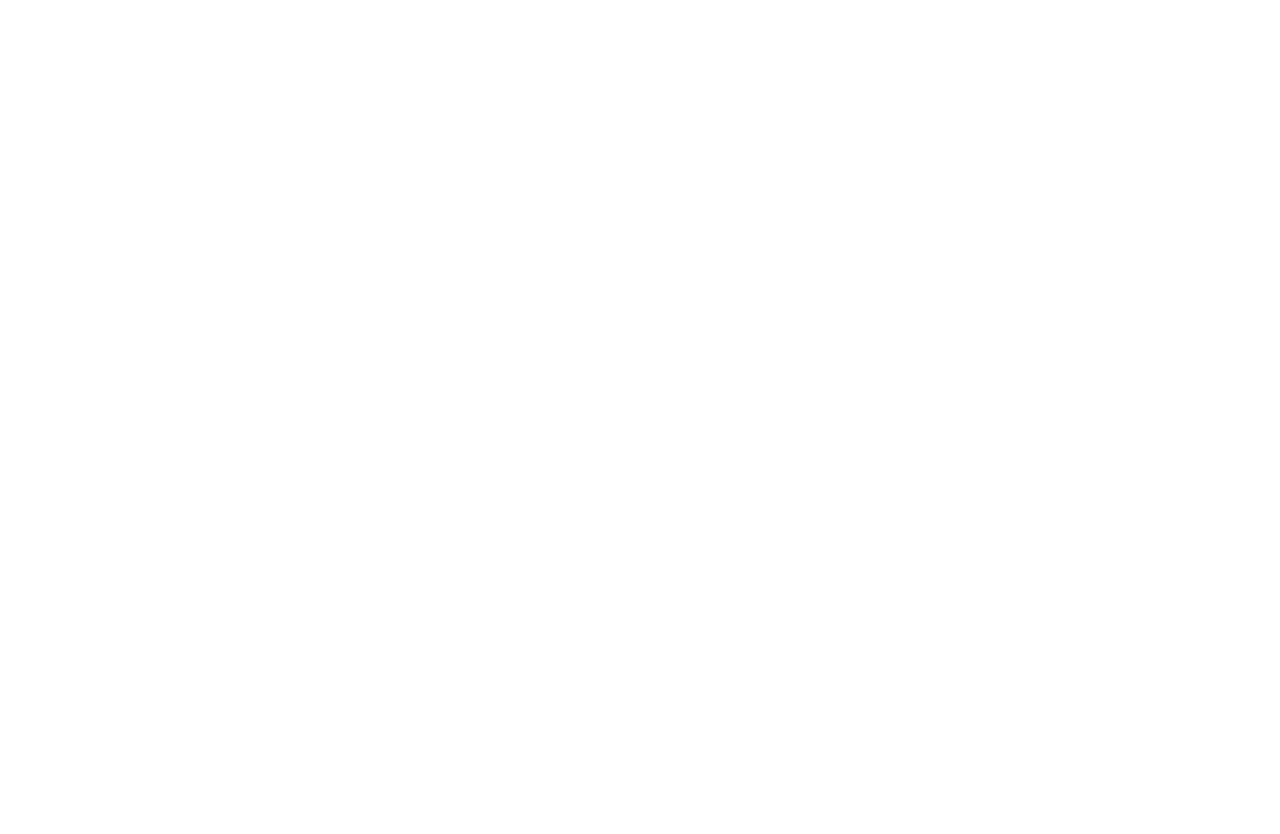
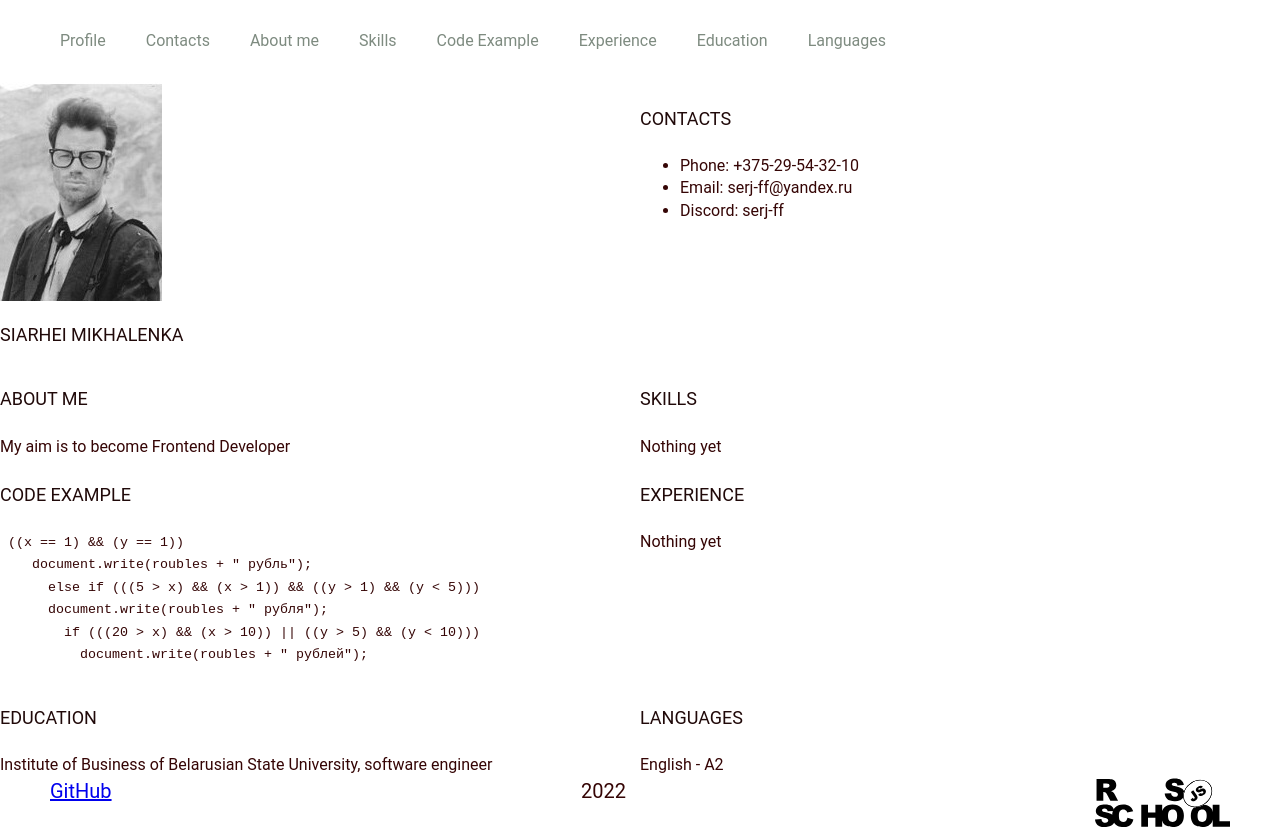
Before and after one commit to serjff/rsschool-cv, a plain HTML site: page index.html in a window 1280 px wide. Before the commit the page ends 800 px from the top, so only its background shows below. Drawn offline with Linux system fonts and the light colour scheme.

Commit message:
feat:add page content

```diff
--- a/index.html
+++ b/index.html
@@ -4,8 +4,93 @@
   <meta charset="UTF-8">
   <meta http-equiv="X-UA-Compatible" content="IE=edge">
   <meta name="viewport" content="width=device-width, initial-scale=1.0">
-  <title>Document</title>
+  <title>cv</title>
+  <link rel="stylesheet" href="style.css">
+  <link rel="icon" href=".\assets\img\favicon.ico">
+  <link rel="preconnect" href="https://fonts.googleapis.com">
+  <link rel="preconnect" href="https://fonts.gstatic.com" crossorigin>
+  <link href="https://fonts.googleapis.com/css2?family=Roboto+Slab:wght@300&display=swap" rel="stylesheet">
 </head>
 <body>
+  <header class="header">
+    <div class="container">
+      <nav class="nav">
+        <ul class="nav-list">
+          <li class="nav-item"><a href="#profile" class="nav-link">Profile</a></li>
+          <li class="nav-item"><a href="#contacts" class="nav-link">Contacts</a></li>
+          <li class="nav-item"><a href="#aboutme" class="nav-link">About me</a></li>
+          <li class="nav-item"><a href="#skills" class="nav-link">Skills</a></li>
+          <li class="nav-item"><a href="#codeexampe" class="nav-link">Code Example</a></li>
+          <li class="nav-item"><a href="#experience" class="nav-link">Experience</a></li>
+          <li class="nav-item"><a href="#education" class="nav-link">Education</a></li>
+          <li class="nav-item"><a href="#languages" class="nav-link">Languages</a></li>
+        </ul>
+      </nav>
+    </div>
+  </header>
+  <main class="main">
+    <div class="container">
+      <section class="section">
+        <img src=".\assets\img\avatar.JPG" alt="avatar">
+        <h1 class="section-title" id="profile">Siarhei Mikhalenka</h1>
+      </section>
+      <section class="section" id="contacts">
+        <h4 class="section-title">Contacts</h4>
+        <ul>
+          <li>Phone: +375-29-54-32-10</li>
+          <li>Email: serj-ff@yandex.ru</li>
+          <li>Discord: serj-ff </li>
+        </ul>
+      </section>
+      <section class="section" id="aboutme">
+        <h4 class="section-title">
+          About me
+        </h4>
+        My aim is to become Frontend Developer
+      </section>
+      <section class="section" id="skills">
+        <h4 class="section-title">
+          Skills
+        </h4>
+        Nothing yet
+      </section>
+      <section class="section" id="codeexampe">
+        <h4 class="section-title">
+          Code Example
+        </h4>
+        <pre><small> ((x == 1) && (y == 1))
+    document.write(roubles + " рубль");
+      else if (((5 > x) && (x > 1)) && ((y > 1) && (y < 5)))
+      document.write(roubles + " рубля");
+        if (((20 > x) && (x > 10)) || ((y > 5) && (y < 10)))
+          document.write(roubles + " рублей");</small></pre>
+      </section>
+      <section class="section" id="experience">
+        <h4 class="section-title">
+          Experience
+        </h4>
+        Nothing yet
+      </section>
+      <section class="section" id="education">
+        <h4 class="section-title">
+          Education
+        </h4>
+        Institute of Business of Belarusian State University, software engineer
+      </section>
+      <section class="section" id="languages">
+        <h4 class="section-title">
+          Languages
+        </h4>
+        English - A2
+      </section>
+    </div>
+  </main>
+  <footer class="footer">
+    <a href="https://github.com/serjff">GitHub</a>
+    2022
+    <a href="https://rs.school/js/">
+      <img src=".\assets\img\rs_school_js.svg" alt="RsSchool" height="50px">
+    </a>
+  </footer>
 </body>
 </html>
--- a/style.css
+++ b/style.css
@@ -1,4 +1,68 @@
-body{
-    color: white;
-    font-size: 30px;
-}
+  body {
+    font-family: 'Roboto', sans-serif;
+    font-size: 16px;
+    font-weight: 400;
+    line-height: 1.4;
+    min-height: 100vh;
+    color: rgb(53, 5, 5);
+    margin: 0;
+    padding: 0;
+    display: flex;
+    flex-direction: column;
+    justify-content: space-between;
+  }
+
+  * {
+    box-sizing: border-box;
+  }
+
+  .container {
+    max-width: 1440px;
+    margin: 0 auto;
+    display: flex;
+    flex-wrap: wrap;
+  }
+
+  .nav-list {
+    display: flex;
+    justify-content: flex-end;
+    align-items: center;
+    list-style: none;
+  }
+
+  html {
+    scroll-behavior: smooth;
+  }
+
+  .nav-link {
+    padding: 0% 20px;
+    line-height: 50px;
+    transition: .3s;
+    text-decoration: none;
+    color: #7e8b80;
+  }
+
+  .section {
+    width: 50%;
+  }
+
+  @media (max-width: 768px) {
+    .section {
+      width: 100%;
+    }
+  }
+
+  .section-title {
+    font-family: 'Roboto', sans-serif;
+    font-size: 18px;
+    font-weight: 400;
+    text-transform: uppercase;
+    color: rgb(32, 9, 9);
+  }
+
+  footer {
+    display: flex;
+    justify-content: space-between;
+    margin: 0 50px;
+    font-size: 20px;
+  }
```
Also changed, not shown: assets/img/avatar.jpg (added), assets/img/favicon.ico (added), assets/img/rs_school_js.svg (added).
